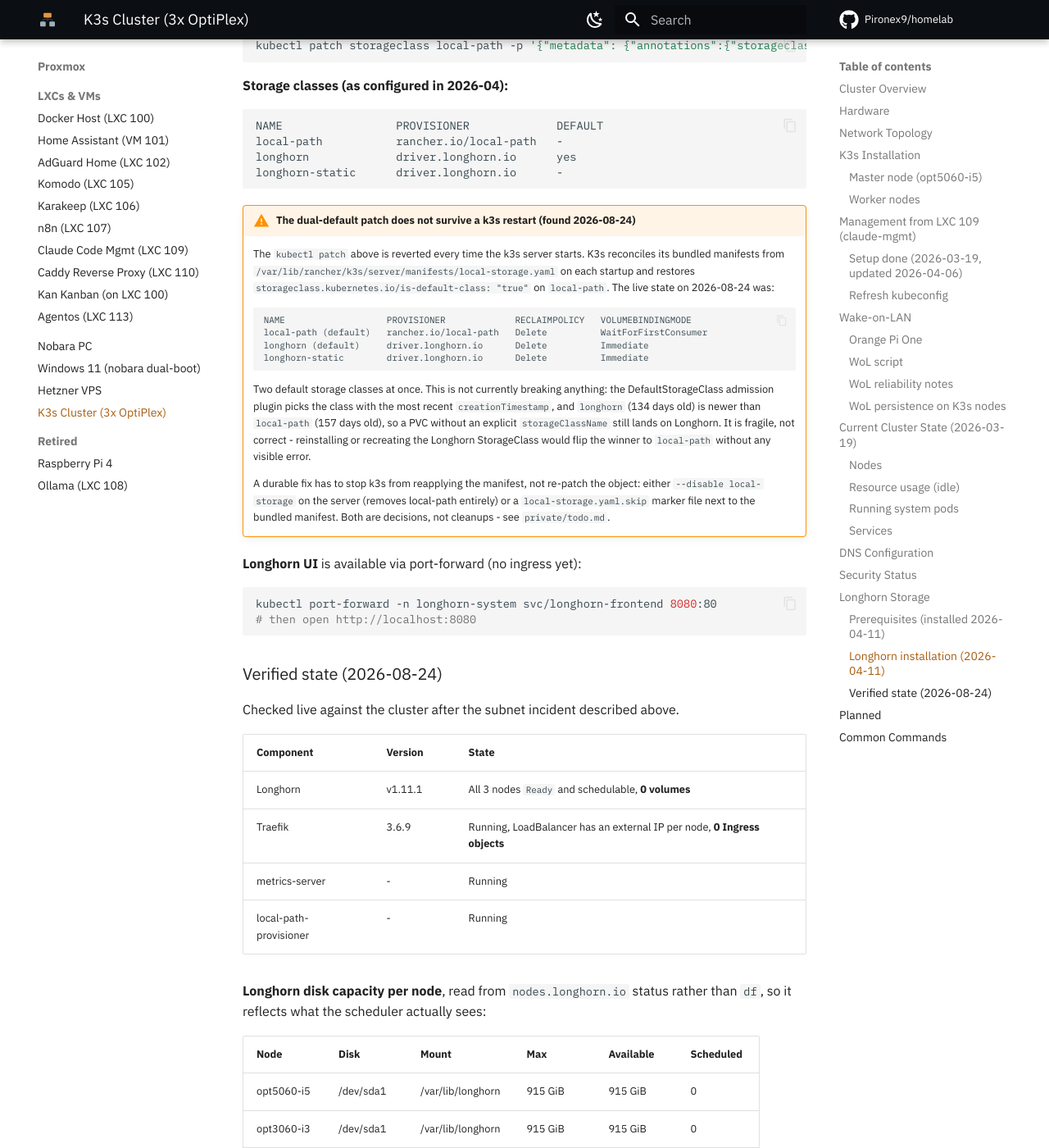
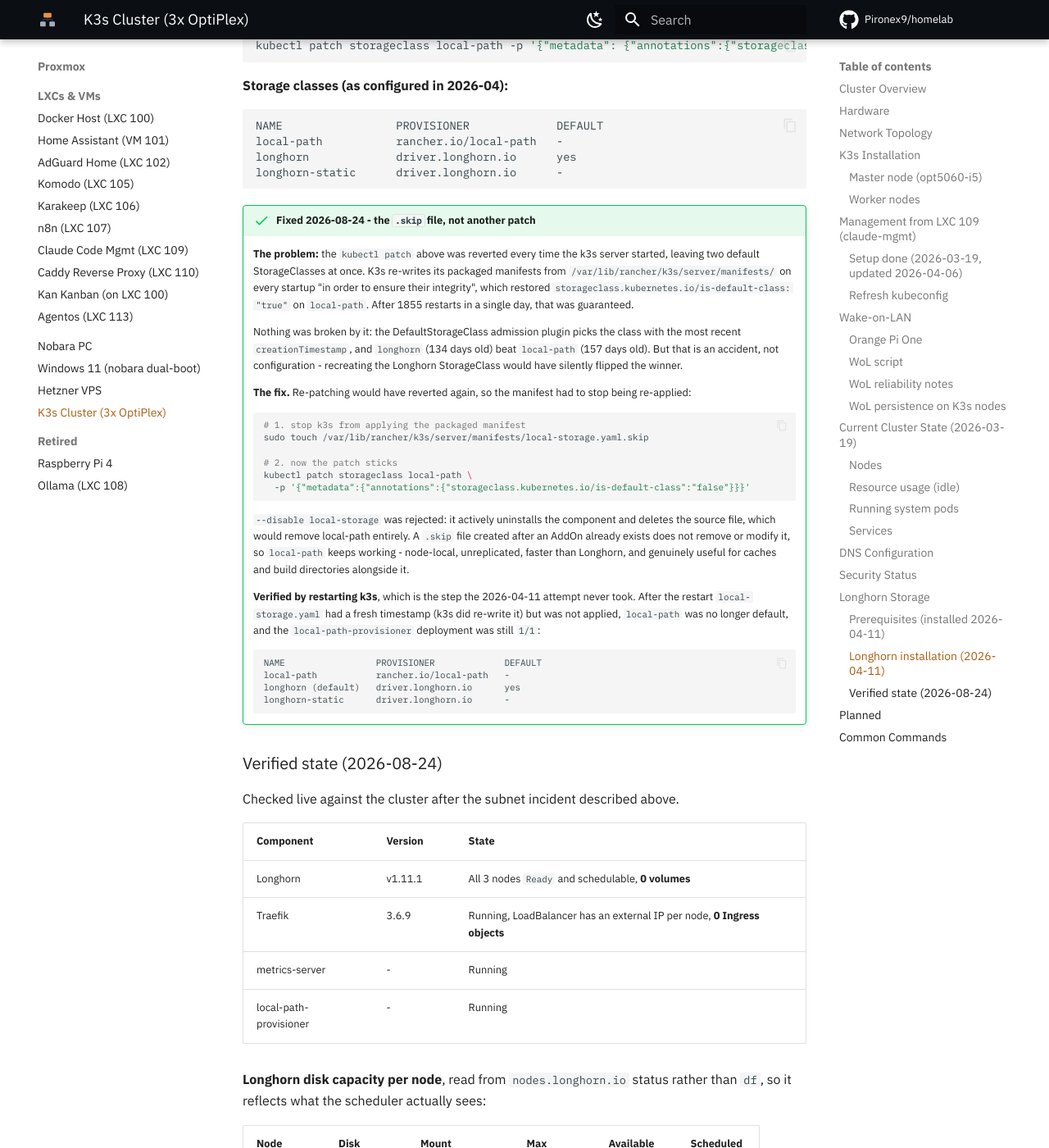
Before and after one commit to Pironex9/homelab, an MkDocs documentation site: the page built from docs/hosts/k3s-cluster.md, in a window 1280 px wide and 1400 px high, scrolled down 10357 px. Shown: the whole window at 82% size. Built offline with MkDocs 1.6.1 and Material for MkDocs 9.7.7, drawn with Linux system fonts in a browser that asks for light colours; comment, search, counter and statistics services are not loaded; some of the changed text lies outside the part shown.

Commit message:
docs(k3s): a dupla default StorageClass tartos javitasa
Az ok nem az volt, hogy a 2026-04-11-i kubectl patch hibas lett volna,
hanem hogy a k3s minden induláskor visszairja a becsomagolt manifesteket
a manifests/ konyvtarba 'integritas-megorzes' celjabol, es ezzel
visszaallitja az is-default-class annotaciot a local-path-on.

A javitas ezert nem ujabb patch, hanem egy local-storage.yaml.skip
fajl, ami utan a patch megmarad. A --disable local-storage elvetve:
az aktivan eltavolitja a komponenst es torli a forrasfajlt, mig a
.skip a mar letezo AddOn-hoz nem nyul - igy a local-path hasznalhato
marad, csak nem default. Node-lokalis, replikacio nelkuli tarolokent
valodi haszna van a Longhorn mellett.

Ellenorizve k3s ujrainditassal, ami a 2026-04-11-i probalkozasbol
hianyzott: a manifest idobelyege frissult (a k3s visszairta), de nem
alkalmazodott, a local-path mar nem default, es a
local-path-provisioner deployment 1/1 maradt.

````diff
--- a/docs/hosts/k3s-cluster.md
+++ b/docs/hosts/k3s-cluster.md
@@ -50,7 +50,7 @@
 | Container runtime | containerd 2.1.5-k3s1 |
 | CNI | Flannel |
 | Ingress | Traefik 3.6.9 (built-in), no Ingress objects yet |
-| Storage class | longhorn (effective default), local-path (see caveat below) |
+| Storage class | longhorn (sole default since 2026-08-24), local-path (available, not default) |
 | Access | Tailscale mesh VPN |
 
 ---
@@ -411,38 +411,49 @@
 longhorn-static      driver.longhorn.io      -
 ```
 
-!!! warning "The dual-default patch does not survive a k3s restart (found 2026-08-24)"
+!!! success "Fixed 2026-08-24 - the `.skip` file, not another patch"
 
-    The `kubectl patch` above is reverted every time the k3s server starts. K3s
-    reconciles its bundled manifests from
-    `/var/lib/rancher/k3s/server/manifests/local-storage.yaml` on each startup and
-    restores `storageclass.kubernetes.io/is-default-class: "true"` on `local-path`.
-    The live state on 2026-08-24 was:
+    **The problem:** the `kubectl patch` above was reverted every time the k3s
+    server started, leaving two default StorageClasses at once. K3s re-writes its
+    packaged manifests from `/var/lib/rancher/k3s/server/manifests/` on every
+    startup "in order to ensure their integrity", which restored
+    `storageclass.kubernetes.io/is-default-class: "true"` on `local-path`. After
+    1855 restarts in a single day, that was guaranteed.
+
+    Nothing was broken by it: the DefaultStorageClass admission plugin picks the
+    class with the most recent `creationTimestamp`, and `longhorn` (134 days old)
+    beat `local-path` (157 days old). But that is an accident, not configuration -
+    recreating the Longhorn StorageClass would have silently flipped the winner.
+
+    **The fix.** Re-patching would have reverted again, so the manifest had to stop
+    being re-applied:
+
+    ```bash
+    # 1. stop k3s from applying the packaged manifest
+    sudo touch /var/lib/rancher/k3s/server/manifests/local-storage.yaml.skip
+
+    # 2. now the patch sticks
+    kubectl patch storageclass local-path \
+      -p '{"metadata":{"annotations":{"storageclass.kubernetes.io/is-default-class":"false"}}}'
+    ```
+
+    `--disable local-storage` was rejected: it actively uninstalls the component and
+    deletes the source file, which would remove local-path entirely. A `.skip` file
+    created after an AddOn already exists does not remove or modify it, so
+    `local-path` keeps working - node-local, unreplicated, faster than Longhorn, and
+    genuinely useful for caches and build directories alongside it.
+
+    **Verified by restarting k3s**, which is the step the 2026-04-11 attempt never
+    took. After the restart `local-storage.yaml` had a fresh timestamp (k3s did
+    re-write it) but was not applied, `local-path` was no longer default, and the
+    `local-path-provisioner` deployment was still `1/1`:
 
     ```
-    NAME                   PROVISIONER             RECLAIMPOLICY   VOLUMEBINDINGMODE
-    local-path (default)   rancher.io/local-path   Delete          WaitForFirstConsumer
-    longhorn (default)     driver.longhorn.io      Delete          Immediate
-    longhorn-static        driver.longhorn.io      Delete          Immediate
+    NAME                 PROVISIONER             DEFAULT
+    local-path           rancher.io/local-path   -
+    longhorn (default)   driver.longhorn.io      yes
+    longhorn-static      driver.longhorn.io      -
     ```
-
-    Two default storage classes at once. This is not currently breaking anything:
-    the DefaultStorageClass admission plugin picks the class with the most recent
-    `creationTimestamp`, and `longhorn` (134 days old) is newer than `local-path`
-    (157 days old), so a PVC without an explicit `storageClassName` still lands on
-    Longhorn. It is fragile, not correct - reinstalling or recreating the Longhorn
-    StorageClass would flip the winner to `local-path` without any visible error.
-
-    A durable fix has to stop k3s from reapplying the manifest, not re-patch the
-    object: either `--disable local-storage` on the server (removes local-path
-    entirely) or a `local-storage.yaml.skip` marker file next to the bundled
-    manifest. Both are decisions, not cleanups - see `private/todo.md`.
-
-**Longhorn UI** is available via port-forward (no ingress yet):
-```bash
-kubectl port-forward -n longhorn-system svc/longhorn-frontend 8080:80
-# then open http://localhost:8080
-```
 
 ### Verified state (2026-08-24)
 
@@ -482,7 +493,7 @@
 - [x] Longhorn install via Helm
 - [x] Longhorn healthy on all 3 nodes (2026-08-24)
 - [ ] Verify Longhorn UI + test PVC - still open, 0 volumes provisioned so far
-- [ ] Fix the dual-default StorageClass durably (see the warning above)
+- [x] Fix the dual-default StorageClass durably - `.skip` file + patch, verified across a k3s restart (2026-08-24)
 - [ ] Prometheus + Grafana monitoring stack
 - [ ] Traefik ingress with Let's Encrypt SSL - Traefik runs, but 0 Ingress objects and no cert-manager/ClusterIssuer
 - [ ] RBAC policies
````
